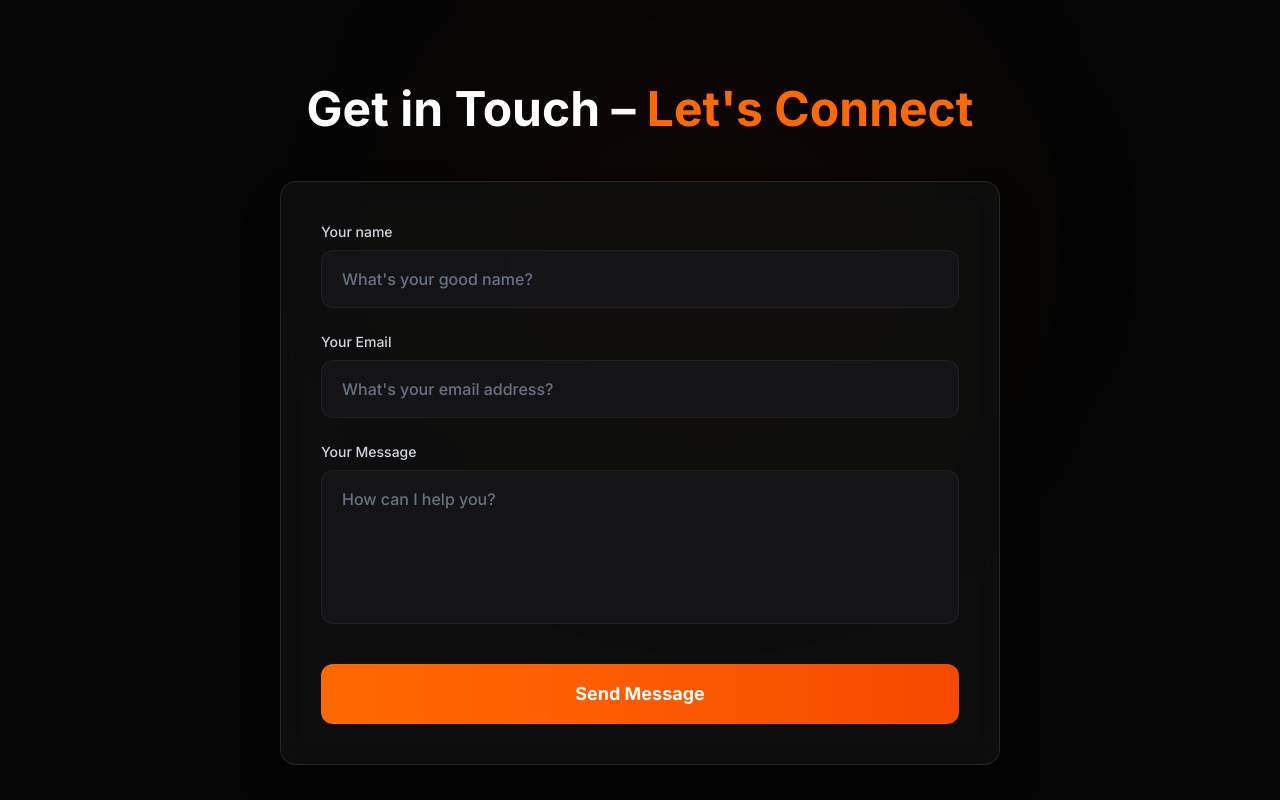
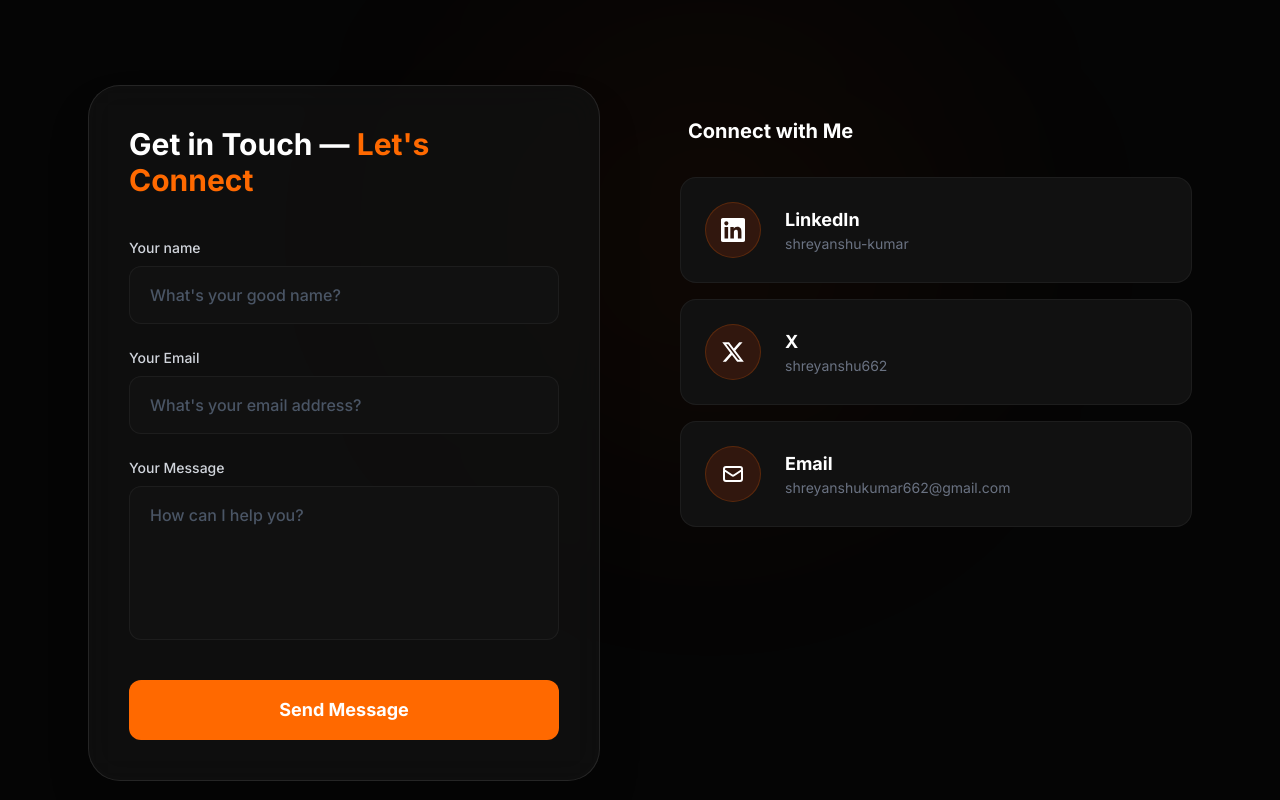
Before and after one commit to Shreyanshu-Gupta/Portfolio, a React (Vite) app: page / in a window 1280 px wide. Shown: the part 6740-7540 px from the top of the page. Built offline with nearby package versions, Linux system fonts and the light colour scheme.

Commit message:
feat: add Contact component with Web3Forms integration and social links

```diff
--- a/src/components/Contact.jsx
+++ b/src/components/Contact.jsx
@@ -31,30 +31,76 @@ export default function Contact() {
     }
   };
 
+  const socials = [
+    {
+      title: "LinkedIn",
+      subtitle: "shreyanshu-kumar", // Match the screenshot
+      link: "https://linkedin.com/in/shreyanshukumar",
+      icon: (
+        <svg viewBox="0 0 24 24" fill="currentColor" className="w-6 h-6 text-white">
+          <path d="M20.447 20.452h-3.554v-5.569c0-1.328-.027-3.037-1.852-3.037-1.853 0-2.136 1.445-2.136 2.939v5.667H9.351V9h3.414v1.561h.046c.477-.9 1.637-1.85 3.37-1.85 3.601 0 4.267 2.37 4.267 5.455v6.286zM5.337 7.433c-1.144 0-2.063-.926-2.063-2.065 0-1.138.92-2.063 2.063-2.063 1.14 0 2.064.925 2.064 2.063 0 1.139-.925 2.065-2.064 2.065zm1.782 13.019H3.555V9h3.564v11.452zM22.225 0H1.771C.792 0 0 .774 0 1.729v20.542C0 23.227.792 24 1.771 24h20.451C23.2 24 24 23.227 24 22.271V1.729C24 .774 23.2 0 22.222 0h.003z"/>
+        </svg>
+      )
+    },
+    {
+      title: "X",
+      subtitle: "shreyanshu662",
+      link: "https://x.com/shreyanshu662",
+      icon: (
+        <svg viewBox="0 0 24 24" fill="currentColor" className="w-6 h-6 text-white">
+          <path d="M18.244 2.25h3.308l-7.227 8.26 8.502 11.24H16.17l-5.214-6.817L4.99 21.75H1.68l7.73-8.835L1.254 2.25H8.08l4.713 6.231zm-1.161 17.52h1.833L7.084 4.126H5.117z"/>
+        </svg>
+      )
+    },
+    {
+      title: "Email",
+      subtitle: "shreyanshukumar662@gmail.com",
+      link: "mailto:shreyanshukumar662@gmail.com",
+      icon: (
+        <svg viewBox="0 0 24 24" fill="none" stroke="currentColor" strokeWidth="2" strokeLinecap="round" strokeLinejoin="round" className="w-6 h-6 text-white">
+          <path d="M3 8l7.89 5.26a2 2 0 002.22 0L21 8M5 19h14a2 2 0 002-2V7a2 2 0 00-2-2H5a2 2 0 00-2 2v10a2 2 0 002 2z"/>
+        </svg>
+      )
+    }
+  ];
+
+  const containerVariants = {
+    hidden: { opacity: 0 },
+    visible: {
+      opacity: 1,
+      transition: { staggerChildren: 0.15 }
+    }
+  };
+
+  const itemVariants = {
+    hidden: { opacity: 0, y: 20 },
+    visible: { opacity: 1, y: 0, transition: { duration: 0.5 } }
+  };
+
   return (
     <section id="contact" className="py-16 md:py-24 bg-[#050505] relative overflow-hidden">
       {/* Subtle background glow */}
       <div className="absolute top-0 right-1/4 w-[500px] h-[500px] bg-orange-600/[0.04] blur-[120px] rounded-full pointer-events-none" />
 
-      <div className="max-w-3xl mx-auto px-6 relative z-10">
+      <div className="max-w-6xl mx-auto px-6 relative z-10 w-full">
+        {/* We keep the main header section hidden or just use the ones inside the component as requested by image */}
+        {/* If user prefers the header at top we can keep it, but the screenshot seems to have the title inside the form */}
 
-        <motion.h2
-          initial={{ opacity: 0, y: 20 }}
-          whileInView={{ opacity: 1, y: 0 }}
+        <div className="grid lg:grid-cols-2 gap-12 lg:gap-20">
+
+          {/* LEFT SIDE: FORM */}
+          <motion.div
+            initial={{ opacity: 0, x: -30 }}
+            whileInView={{ opacity: 1, x: 0 }}
             viewport={{ once: true }}
             transition={{ duration: 0.6 }}
-          className="text-4xl md:text-5xl font-bold text-white mb-12 text-center"
+            className="flex flex-col"
           >
-          Get in Touch – <span className="text-orange-500">Let's Connect</span>
-        </motion.h2>
+            <div className="glass-card rounded-[2rem] p-8 md:p-10 shadow-2xl relative">
+              <h2 className="text-2xl md:text-3xl font-bold text-white mb-10">
+                Get in Touch — <span className="text-orange-500">Let's Connect</span>
+              </h2>
 
-        <motion.div
-          initial={{ opacity: 0, y: 20 }}
-          whileInView={{ opacity: 1, y: 0 }}
-          viewport={{ once: true }}
-          transition={{ duration: 0.6, delay: 0.2 }}
-          className="glass-card rounded-2xl p-8 md:p-10 shadow-2xl relative"
-        >
               <form onSubmit={handleSubmit} className="flex flex-col gap-6 relative z-10">
 
                 {/* NAME */}
@@ -68,7 +114,7 @@ export default function Contact() {
                     name="name"
                     required
                     placeholder="What's your good name?"
-                className="w-full bg-[#1c1c21]/50 border border-white/5 rounded-xl px-5 py-4 text-white placeholder-gray-500 focus:outline-none focus:ring-2 focus:ring-orange-500/50 focus:border-orange-500/50 hover:border-white/10 transition-all font-medium"
+                    className="w-full bg-[#111111] border border-white/5 rounded-xl px-5 py-4 text-white placeholder-gray-600 focus:outline-none focus:ring-1 focus:ring-orange-500 focus:border-orange-500 hover:border-white/10 transition-all font-medium"
                   />
                 </div>
 
@@ -83,7 +129,7 @@ export default function Contact() {
                     name="email"
                     required
                     placeholder="What's your email address?"
-                className="w-full bg-[#1c1c21]/50 border border-white/5 rounded-xl px-5 py-4 text-white placeholder-gray-500 focus:outline-none focus:ring-2 focus:ring-orange-500/50 focus:border-orange-500/50 hover:border-white/10 transition-all font-medium"
+                    className="w-full bg-[#111111] border border-white/5 rounded-xl px-5 py-4 text-white placeholder-gray-600 focus:outline-none focus:ring-1 focus:ring-orange-500 focus:border-orange-500 hover:border-white/10 transition-all font-medium"
                   />
                 </div>
 
@@ -98,7 +144,7 @@ export default function Contact() {
                     required
                     rows="5"
                     placeholder="How can I help you?"
-                className="w-full bg-[#1c1c21]/50 border border-white/5 rounded-xl px-5 py-4 text-white placeholder-gray-500 focus:outline-none focus:ring-2 focus:ring-orange-500/50 focus:border-orange-500/50 hover:border-white/10 transition-all font-medium resize-none"
+                    className="w-full bg-[#111111] border border-white/5 rounded-xl px-5 py-4 text-white placeholder-gray-600 focus:outline-none focus:ring-1 focus:ring-orange-500 focus:border-orange-500 hover:border-white/10 transition-all font-medium resize-none"
                   ></textarea>
                 </div>
 
@@ -106,9 +152,8 @@ export default function Contact() {
                 <button
                   type="submit"
                   disabled={status === "sending..."}
-              className="mt-4 w-full bg-gradient-to-r from-orange-500 to-orange-600 text-white font-bold text-lg py-4 rounded-xl hover:shadow-[0_0_20px_rgba(249,115,22,0.4)] hover:-translate-y-1 transition-all duration-300 disabled:opacity-50 disabled:cursor-not-allowed group relative overflow-hidden"
+                  className="mt-4 w-full bg-orange-500 text-white font-bold text-lg py-4 rounded-xl hover:bg-orange-600 transition-colors duration-300 disabled:opacity-50 disabled:cursor-not-allowed group relative overflow-hidden"
                 >
-              <span className="absolute inset-0 bg-white/20 translate-y-[100%] group-hover:translate-y-0 transition-transform duration-300 ease-out" />
                   <span className="relative z-10">{status === "sending..." ? "Sending..." : "Send Message"}</span>
                 </button>
 
@@ -121,7 +166,58 @@ export default function Contact() {
                 )}
 
               </form>
+            </div>
           </motion.div>
+
+          {/* RIGHT SIDE: SOCIAL LINKS */}
+          <motion.div
+            variants={containerVariants}
+            initial="hidden"
+            whileInView="visible"
+            viewport={{ once: true }}
+            className="flex flex-col pt-2 lg:pt-8"
+          >
+            <h3 className="text-xl font-bold text-white mb-8 px-2">
+              Connect with Me
+            </h3>
+
+            <div className="flex flex-col gap-4">
+              {socials.map((social, idx) => (
+                <motion.a
+                  key={idx}
+                  href={social.link}
+                  target={social.title !== "Email" ? "_blank" : undefined}
+                  rel={social.title !== "Email" ? "noreferrer" : undefined}
+                  variants={itemVariants}
+                  className="group relative flex items-center gap-6 p-6 rounded-2xl bg-[#111111] border border-white/5 hover:border-orange-500/50 hover:shadow-[0_0_20px_rgba(249,115,22,0.15)] hover:-translate-y-1 transition-all duration-300"
+                >
+                  {/* Icon Circle */}
+                  <div className="w-14 h-14 shrink-0 rounded-full bg-orange-900/30 flex items-center justify-center border border-orange-500/20 group-hover:bg-orange-500/20 transition-colors">
+                    {social.icon}
+                  </div>
+
+                  {/* Text Details */}
+                  <div className="flex flex-col flex-1 truncate">
+                    <span className="text-lg font-bold text-white group-hover:text-orange-400 transition-colors">
+                      {social.title}
+                    </span>
+                    <span className="text-sm text-gray-500 truncate">
+                      {social.subtitle}
+                    </span>
+                  </div>
+
+                  {/* Top Right Arrow */}
+                  <div className="absolute top-6 right-6 opacity-0 translate-x-[-10px] translate-y-[10px] group-hover:opacity-100 group-hover:translate-x-0 group-hover:translate-y-0 transition-all duration-300">
+                    <svg viewBox="0 0 24 24" fill="none" stroke="currentColor" strokeWidth="2" strokeLinecap="round" strokeLinejoin="round" className="w-5 h-5 text-orange-500">
+                      <path d="M7 17l9.2-9.2M17 17V7H7" />
+                    </svg>
+                  </div>
+                </motion.a>
+              ))}
+            </div>
+          </motion.div>
+
+        </div>
       </div>
     </section>
   );
```
Lines whose indentation alone changed are shown as unchanged.
